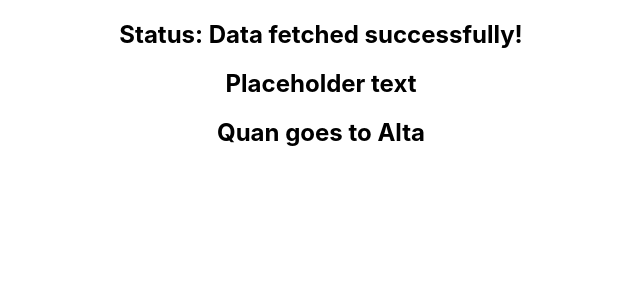
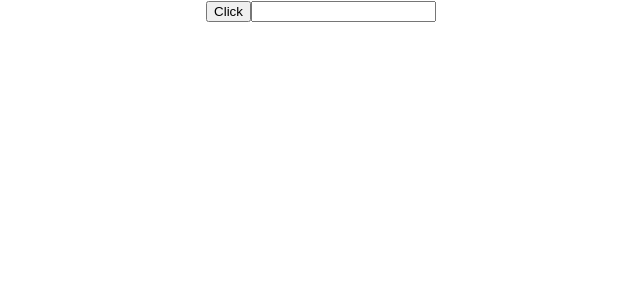
Before and after one commit to quan1006JP/react-typescript-demo, a React (Create React App) app: page / in a window 1280 px wide. Shown: the top 300 px of the page, without its empty margins (319-959 px from the left). Built offline with nearby package versions, Linux system fonts and the light colour scheme.

Commit message:
Event Props

```diff
--- a/src/App.tsx
+++ b/src/App.tsx
@@ -1,18 +1,17 @@
 import "./App.css";
-import { Heading } from "./components/Heading";
-import { Oscar } from "./components/Oscar";
-import { Status } from "./components/Status";
+import { Button } from "./components/Button";
+import { Input } from "./components/input";
 
 function App() {
   return (
     <div className="App">
-      <Status status='success'/>
-      <Heading>Placeholder text</Heading>
-      <Oscar>
-        <Heading>Quan goes to Alta</Heading>
-      </Oscar>
+      <Button handleClick={(event, id) => {
+        console.log('Button Clicked', event, id)
+      }}
+      />
+      <Input value='' handleChange={(event) => console.log(event)} />
     </div>
-  );
+  )
 }
 
 export default App;
--- /dev/null
+++ b/src/components/Button.tsx
@@ -0,0 +1,7 @@
+type ButtonProps = {
+    handleClick: (event: React.MouseEvent<HTMLButtonElement>, id: number) => void
+}
+
+export const Button = (props: ButtonProps) => {
+    return <button onClick={(event) => props.handleClick(event, 1)}>Click</button>
+}
--- /dev/null
+++ b/src/components/input.tsx
@@ -0,0 +1,10 @@
+type InputProps = {
+  value: string;
+  handleChange: (event: React.ChangeEvent<HTMLInputElement>) => void;
+};
+
+export const Input = (props: InputProps) => {
+  const handleInputChange = (event: React.ChangeEvent<HTMLInputElement>) =>
+    console.log(event);
+  return <input type="text" value={props.value} onChange={handleInputChange} />;
+};
```
